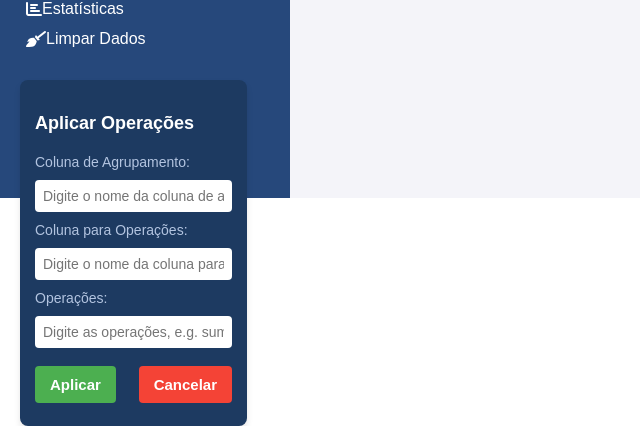
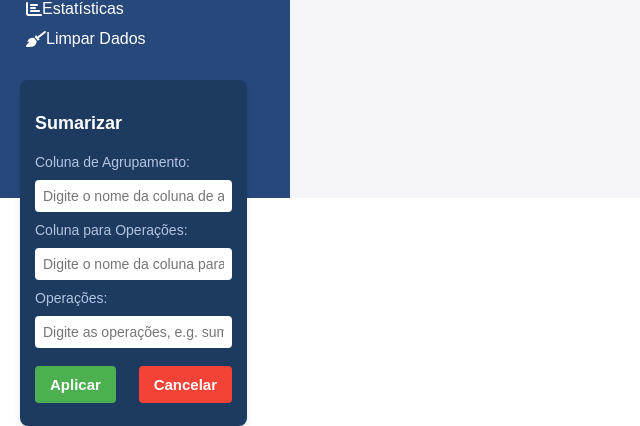
Before and after one commit to MatheusGarvao/gmaster_novo2, a Flask app: page / in a window 1280 px wide. Shown: the part 602-1028 px from the top of the page, without its empty margins (0-640 px from the left). Run offline with Flask 3, Linux system fonts and the light colour scheme; some libraries are stand-ins or nearby versions.

Commit message:
alterado nomes das classes de sumarizar

```diff
--- a/app.py
+++ b/app.py
@@ -5,7 +5,7 @@ from functions import (
     transpor,
     rename_column,
     calcular_nova_coluna,
-    aplicar_operacoes_api
+    sumarizar
 )
 from database_manager import DatabaseConnectionManager
 from conector import process_zip, process_excel, process_json, process_xml, process_csv, load_dataframe
@@ -116,10 +116,10 @@ def handle_calcular_nova_coluna():
 
     return response
 
-@app.route('/aplicar_operacoes', methods=['POST'])
-def handle_aplicar_operacoes():
+@app.route('/sumarizar', methods=['POST'])
+def handle_sumarizar():
     global global_df
-    response = aplicar_operacoes_api(global_df, request)
+    response = sumarizar(global_df, request)
     return response
 
 if __name__ == '__main__':
--- a/functions.py
+++ b/functions.py
@@ -95,7 +95,7 @@ def calcular_nova_coluna(global_df, request):
     except Exception as e:
         return jsonify({"error": str(e)}), 500
 
-def aplicar_operacoes_api(global_df, request):
+def sumarizar(global_df, request):
     """
     Função para aplicar operações de agregação via API com Polars
     """
--- a/static/script.js
+++ b/static/script.js
@@ -311,7 +311,7 @@ function carregarBancoDeDados() {
     });
 }
 
-async function aplicarOperacoes() {
+async function sumarizar() {
     try {
         // Obter valores dos campos de entrada
         const colunaAgrupamento = document.getElementById('agrupamentoInput').value;
@@ -335,7 +335,7 @@ async function aplicarOperacoes() {
         };
 
         // Enviar a requisição POST
-        const response = await fetch('/aplicar_operacoes', {
+        const response = await fetch('/sumarizar', {
             method: 'POST',
             headers: {
                 'Content-Type': 'application/json'
--- a/templates/index.html
+++ b/templates/index.html
@@ -75,7 +75,7 @@
 
         <!-- Novo formulário para agrupamento e operações -->
         <div class="sidebar-section">
-            <h3>Aplicar Operações</h3>
+            <h3>Sumarizar</h3>
             <label for="agrupamentoInput">Coluna de Agrupamento:</label>
             <input type="text" id="agrupamentoInput" placeholder="Digite o nome da coluna de agrupamento">
             <label for="colunaOperacoesInput">Coluna para Operações:</label>
@@ -83,7 +83,7 @@
             <label for="operacoesInput">Operações:</label>
             <input type="text" id="operacoesInput" placeholder="Digite as operações, e.g. sum,mean">
             <div class="button-group">
-                <button class="btn-action" onclick="aplicarOperacoes()">Aplicar</button>
+                <button class="btn-action" onclick="sumarizar()">Aplicar</button>
                 <button class="btn-cancel" onclick="closeOperacoesModal()">Cancelar</button>
             </div>
         </div>
```
